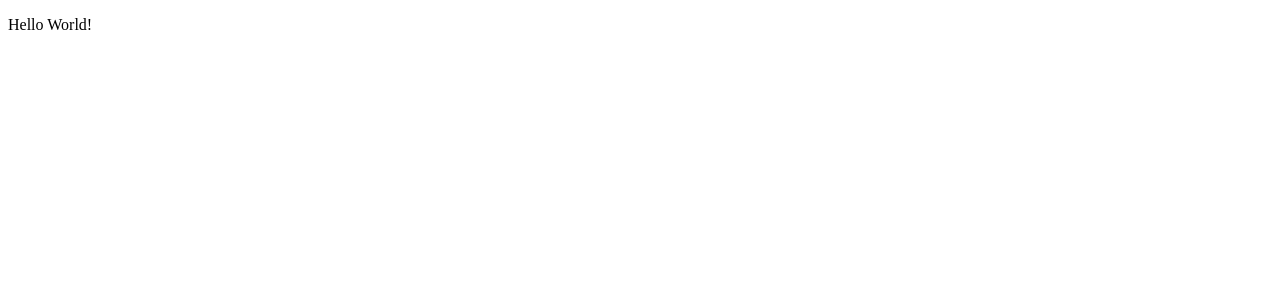
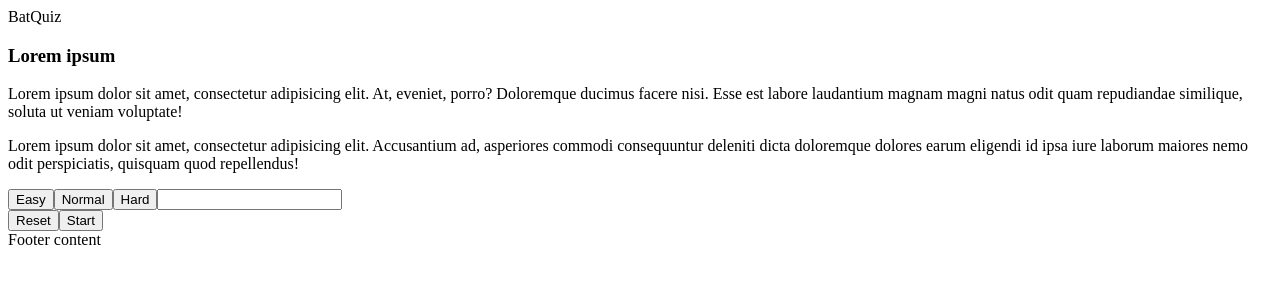
Before and after one commit to DarekMazur/batvue, a Vue app: page / in a window 1280 px wide. Shown: the top 300 px of the page. Built offline with nearby package versions, Linux system fonts and the light colour scheme.

Commit message:
create main view

```diff
--- a/src/App.vue
+++ b/src/App.vue
@@ -1,12 +1,37 @@
-<script setup>
-</script>
-
 <template>
-  <div>
-    <p>Hello World!</p>
+  <div class="App">
+    <header>BatQuiz</header>
+    <main>
+      <section>
+        <h3>Lorem ipsum</h3>
+        <div>
+          <p>
+            Lorem ipsum dolor sit amet, consectetur adipisicing elit. At,
+            eveniet, porro? Doloremque ducimus facere nisi. Esse est labore
+            laudantium magnam magni natus odit quam repudiandae similique,
+            soluta ut veniam voluptate!
+          </p>
+          <p>
+            Lorem ipsum dolor sit amet, consectetur adipisicing elit.
+            Accusantium ad, asperiores commodi consequuntur deleniti dicta
+            doloremque dolores earum eligendi id ipsa iure laborum maiores nemo
+            odit perspiciatis, quisquam quod repellendus!
+          </p>
+        </div>
+        <div class="formWrapper">
+          <button>Easy</button>
+          <button>Normal</button>
+          <button>Hard</button>
+          <input />
+        </div>
+        <div class="navigation">
+          <button class="resetButton">Reset</button>
+          <button class="submitButton">Start</button>
+        </div>
+      </section>
+    </main>
+    <footer>Footer content</footer>
   </div>
 </template>
 
-<style scoped>
-
-</style>
+<style scoped></style>
```
